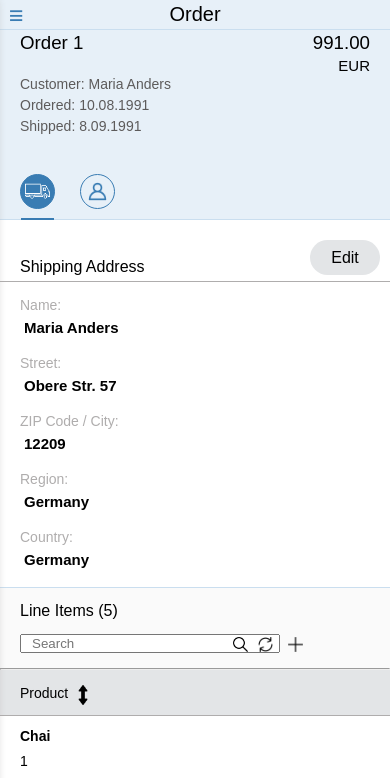
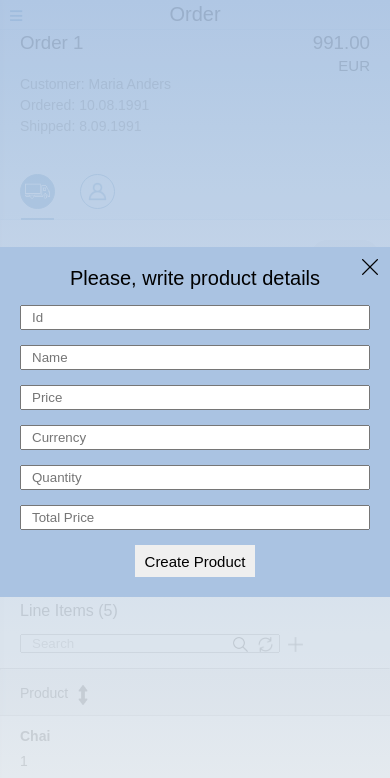
Before and after one commit to Vitali177/Order_Task_ItechArt, a website built with webpack: page index.html in a window 390 px wide. Both pictures are taken after a click on the element 295 px from the left and 644 px from the top of the page. Shown: the top 778 px of the page. Built offline with Linux system fonts and the light colour scheme.

Commit message:
feat: add create product form functionality

```diff
--- /dev/null
+++ b/assets/js/html-markups/get-markup-create-product-form.js
@@ -0,0 +1,18 @@
+export function getMarkupCreateProductForm() {
+  return `
+  <div class="wrapper-product-form">
+    <div class="create-product-form">
+      <h3>Please, write product details</h3>
+      <form action="#">
+        <input type="text" placeholder="Id">
+        <input type="text" placeholder="Name">
+        <input type="text" placeholder="Price">
+        <input type="text" placeholder="Currency">
+        <input type="text" placeholder="Quantity">
+        <input type="text" placeholder="Total Price">
+        <input type="submit" class="submit-create-order" value="Create Product">
+      </form>
+      <div class="cancel-create-order"></div>
+    </div>
+  </div>`;
+}
--- a/assets/js/modules/add-event-listeners.js
+++ b/assets/js/modules/add-event-listeners.js
@@ -8,6 +8,7 @@ import { createMarkupAllOrdersInList } from "./create-markup-all-orders-in-list"
 import { modifyOrderInfo } from "./modify-order-info";
 import { deleteProduct } from "./delete-product";
 import { deleteOrder } from "./delete-order";
+import { getMarkupCreateProductForm } from "../html-markups/get-markup-create-product-form";
 
 export function addEventListeners() {
   const tabletWidth = 1075;
@@ -15,6 +16,7 @@ export function addEventListeners() {
   const buttonBack = document.querySelector(".order-list__button-back");
   const headerButton = document.querySelector(".header__button");
   const footerDeleteOrderButton = document.querySelector(".footer__delete-order");
+  const buttonCreateProduct = document.querySelector(".order__line-items-button-create-product");
 
   const contentWrapper = document.querySelector(".content-wrapper");
   const orderList = document.querySelector(".order-list");
@@ -109,4 +111,31 @@ export function addEventListeners() {
   });
 
   footerDeleteOrderButton.addEventListener("click", deleteOrder);
+
+  buttonCreateProduct.addEventListener("click", () => {
+    document.querySelector(".content-wrapper").classList.add("content-wrapper--blurred");
+    document.body.classList.add("blocked");
+
+    document.body.insertAdjacentHTML("beforeend", getMarkupCreateProductForm());
+  });
+
+  document.body.addEventListener("click", (e) => {
+
+    function hiddenForm() {
+      document.querySelector(".content-wrapper").classList.remove("content-wrapper--blurred");
+      document.body.classList.remove("blocked");
+
+      const createProductForm = document.querySelector(".wrapper-product-form");
+      document.body.removeChild(createProductForm);
+    }
+
+    if (e.target.classList.contains("submit-create-order")) {
+      e.preventDefault();
+      hiddenForm();
+      // ! Create order
+    }
+    else if (e.target.classList.contains("cancel-create-order")) {
+      hiddenForm();
+    }
+  });
 }
--- a/assets/stylesheets/css/reset/mini_reset.css
+++ b/assets/stylesheets/css/reset/mini_reset.css
@@ -7,7 +7,11 @@
 body {
   font-family: sans-serif, serif;
   height: 100vh;
-  background: linear-gradient(#aac3e2, #e6ebef);
+  background: linear-gradient(var(--first-gradient-color), var(--second-gradient-color));
+}
+
+body.blocked {
+  overflow-y: hidden;
 }
 
 h3 {
@@ -19,7 +23,8 @@ h3 {
   max-width: 1300px;
   margin: 0 auto;
   padding-left: var(--order-list-width); /* while order-list is open */
-  box-shadow: 5px 0px 10px #afadad;
+  box-shadow: 5px 0px 10px var(--primary-gray);
+  transition: opacity .4s ease-in-out;
 }
 
 .content-wrapper--menu-hidden {
@@ -31,9 +36,84 @@ h3 {
   max-width: 1300px;
 }
 
+.content-wrapper--blurred {
+  opacity: .1;
+}
+
+.wrapper-product-form {
+  min-height: 100vh;
+  min-width: 100vw;
+  position: absolute;
+  top: 0;
+  left: 0;
+}
+
+.create-product-form {
+  position: absolute;
+  z-index: 1;
+  width: 600px;
+  height: 350px;
+  left: calc((100% - 600px) / 2);
+  top: calc((100% - 350px) / 2);
+  padding: 20px 20px;
+  background: var(--first-gradient-color);
+}
+
+.create-product-form form {
+  display: flex;
+  flex-direction: column;
+}
+
+.create-product-form h3 {
+  font-size: 20px;
+  text-align: center;
+}
+
+.create-product-form input {
+  margin-top: 15px;
+  padding: 3px 10px;
+}
+
+.cancel-create-order {
+  position: absolute;
+  width: 20px;
+  height: 20px;
+  top: 10px;
+  right: 10px;
+  background: url("../../../img/close.png") center center no-repeat no-repeat;
+  background-size: 80%;
+  cursor: pointer;
+}
+
+.cancel-create-order:hover {
+  background-color: var(--secondary-gray);
+}
+
+.create-product-form .submit-create-order {
+  height: 32px;
+  width: 120px;
+  padding: 0;
+  border: 0;
+  align-self: center;
+  font-size: 15px;
+  cursor: pointer;
+}
+
+.create-product-form .submit-create-order:hover {
+  border: 2px solid var(--primary-blue);
+}
+
 @media(max-width: 1075px) {
 
   .content-wrapper {
     padding: 0;
   }
 }
+
+@media(max-width: 580px) {
+
+  .create-product-form {
+    width: 100%;
+    left: 0;
+  }
+}
```
Also changed, not shown: assets/img/close.png (added), dist/main.js, index.html (line endings or trailing spaces).
